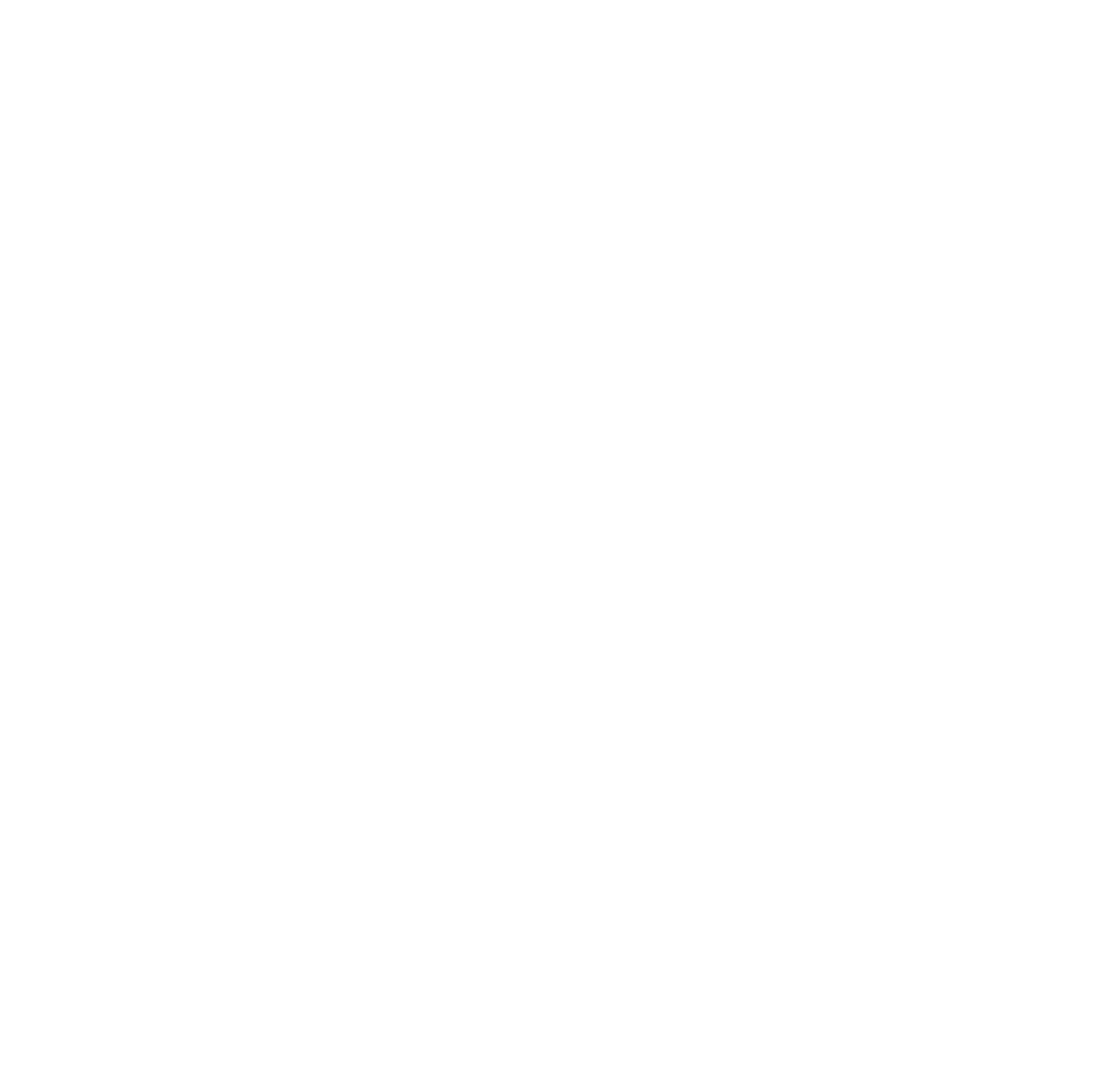
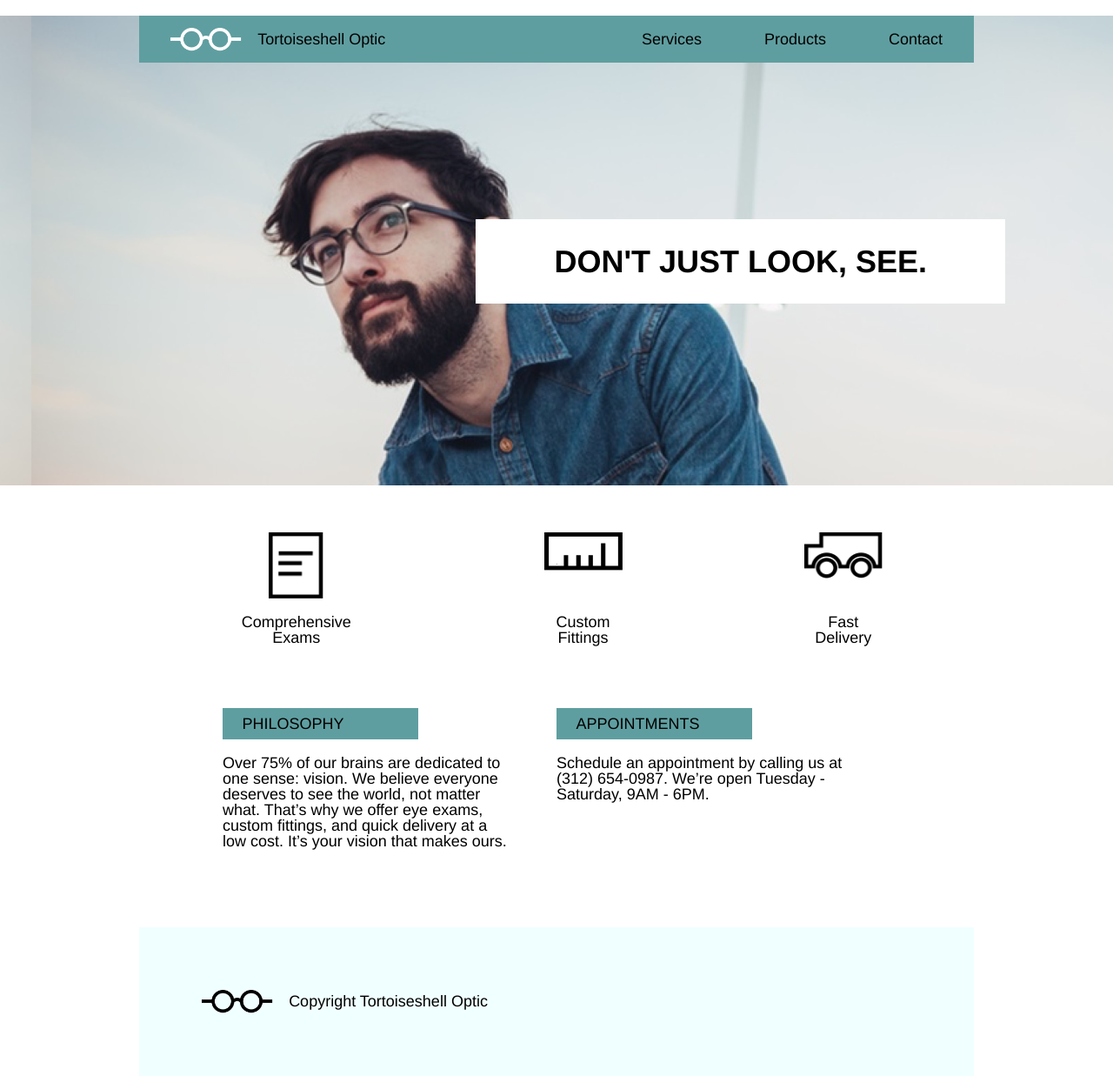
Before and after one commit to SJammy/tortoiseshell_optics, a plain HTML site: page index.html in a window 1280 px wide. Shown: the whole page at 87% size. Before the commit the page ends 800 px from the top, so only its background shows below. Drawn offline with Linux system fonts and the light colour scheme.

Commit message:
Complete HTML. Add CSS for PC Screen

```diff
--- a/index.html
+++ b/index.html
@@ -1,7 +1,7 @@
 <!DOCTYPE html>
 <html lang="en-GB">
 <head>
-	<title></title>
+	<title>Tortoiseshell Optic</title>
 	<meta charset="utf-8">
 	<meta name="viewport" content="width=device-width, initial-scale=1.0">
 	<link rel="stylesheet" type="text/css" href="./resources/css/reset.css">
@@ -10,5 +10,94 @@
 
 <body>
 
+    <div class="banner_img">
+        <div class="site_container">
+
+            <!--Header-->
+            <header>
+                <div class="logo_title">
+                    <img src="resources/img/logo-white.png" />
+                    <span class="website">Tortoiseshell Optic</span>
+                </div>
+                <nav class="main_nav">
+                    <ul>
+                        <li>Services</li>
+                        <li>Products</li>
+                        <li>Contact</li>
+                    </ul>
+                </nav>
+            </header>
+        </div>
+
+		<!--Banner Title-->
+        <div class="site_container" id="banner">
+
+            <div class="banner_title">
+                <span>DON'T JUST LOOK, SEE.</span>
+            </div>
+
+        </div>
+    </div>
+
+        <!--Services-->
+        <div class="site_container">
+            <div class="services">
+
+                <div class="services_item">
+                    <div class="services_img" id="services_exams">
+                    	<img src="resources/img/paper-icon.png">
+			  	    </div>
+                    <p>Comprehensive<br />Exams</p>
+			  	</div>
+
+			  	<div class="services_item">
+				  	<div class="services_img" id="services_fittings">
+						<img src="resources/img/ruler-icon.png">
+				  	</div>
+					<p>Custom<br />Fittings</p>
+			  	</div>
+
+			  	<div class="services_item">
+					<div class="services_img" id="services_delivery">
+						<img src="resources/img/truck-icon.png">
+					</div>
+					<p>Fast<br />Delivery</p>
+          		</div>
+
+            </div>
+        </div>
+
+        <!--Information-->
+        <div class="site_container">
+            <div class="info">
+                <div class="info_parts">
+                    <div class="info_title">
+                       <h2>PHILOSOPHY</h2>
+                    </div>
+                    <p>Over 75% of our brains are dedicated to one sense: vision. We believe everyone deserves to see the world, not matter what. That’s why we offer eye exams, custom fittings, and quick delivery at a low cost. It’s your vision that makes ours.</p>
+                </div>
+                <div class="info_parts">
+                    <div class="info_title">
+                       <h2>APPOINTMENTS</h2>
+                    </div>
+                    <p>Schedule an appointment by calling us at (312) 654-0987. We’re open Tuesday - Saturday, 9AM - 6PM.</p>
+                </div>
+            </div>
+        </div>
+
+				<!--Footer-->
+        <div class="site_container">
+
+            <footer>
+                <div>
+                    <img src="resources/img/logo-black.png">
+                    <span class="website">Copyright Tortoiseshell Optic</span>
+                </div>
+            </footer>
+        </div>
+
+
+
+
 </body>
 </html>
--- a/resources/css/style.css
+++ b/resources/css/style.css
@@ -1,4 +1,157 @@
 html {
-	font-family: san-serif;
+	font-family: Helvetica, san-serif;
+	font-size: 18px;
+    line-height: 1.4;
+}
+
+/*div {*/
+    border: 1px solid blue;
+/*    margin: 10px;*/
+}
+
+ nav, h2 {
+  color: white;
+}
+
+.banner_img {
+    background-image: url(../img/glasses-bg.png);
+    width: 100%;
+    height: 30rem;
+    background-size: cover;
+	background-position: right -25rem bottom 0px;
+}
+
+
+
+.site_container {
+    width: 960px;
+    margin-right: auto;
+    margin-left: auto;
+}
+
+header {
+    background-color: cadetblue;
+	  display: flex;
+    justify-content: space-between;
+    align-items: center;
+    width: 100%;
+    margin-top: 1rem;
+}
+
+.logo_title {
+    display: flex;
+    align-items: center;
+}
+
+.logo_title img {
+  padding-left: 2rem;
+  padding-right: 1rem;
+  height: 1.5rem;
+}
+
+.main_nav ul {
+    display: flex;
+    justify-content: space-around;
+}
+
+.main_nav li {
+    margin: 1rem 2rem;
+}
+
+#banner {
+	display: flex;
+	justify-content: flex-end;
+	position: relative;
+	right: -2rem;
+	top: 10rem;
+}
+
+div .banner_title {
+    background-color: white;
+    display: flex;
+    padding: 1.5rem 5rem;
 
 }
+
+.banner_title span {
+    font-weight: bold;
+    font-size: 2rem;
+    line-height: 1.2;
+    text-align: center;
+}
+
+
+.services {
+    margin-top: 3rem;
+    margin-bottom: 3rem;
+    display: flex;
+    justify-content: space-around;
+    margin-left: auto;
+    margin-right: auto;
+
+}
+
+.services_item {
+    display: flex;
+    flex-flow: column;
+    justify-content: space-between;
+  align-items: center;
+    text-align: center;
+
+}
+
+.services_img {
+  display: flex;
+}
+
+.services_img img {
+  width: 5rem;
+  height: 100%;
+}
+
+.services p {
+    padding: 1rem;
+    text-align: center;
+}
+
+#services_exams img {
+    width: 3.5rem;
+}
+
+.info {
+    display: flex;
+    justify-content: center;
+    margin-right: auto;
+    margin-left: auto;
+  	margin-bottom: 5rem;
+}
+
+.info_parts {
+    width: 35%;
+    margin-right: 5%;
+}
+
+.info_title {
+    width: 10rem;
+    display: block;
+    background-color: cadetblue;
+    padding: 0.5rem 1.25rem;
+    margin-bottom: 1rem
+}
+
+footer {
+    background-color: azure;
+    padding-top: 4rem;
+    padding-bottom: 4rem;
+    padding-left: 4rem;
+}
+
+footer div {
+  display: flex;
+  align-items: center;
+}
+
+footer img {
+    margin-right: 1rem;
+    height: 1.5rem;
+}
```
Also changed, not shown: resources/design/desktop.jpg (added), resources/design/mobile.jpg (added), resources/design/redline.jpg (added), resources/design/tablet.jpg (added), resources/img/glasses-bg.png (added), resources/img/logo-black.png (added), resources/img/logo-white.png (added), resources/img/paper-icon.png (added), resources/img/ruler-icon.png (added), resources/img/truck-icon.png (added).
